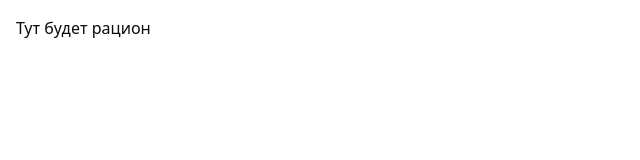
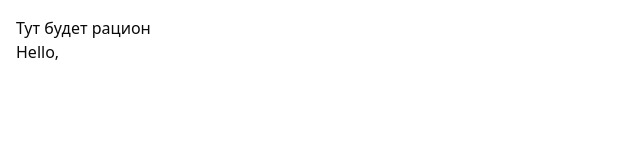
Before and after one commit to TIM-APPSTER/FitCart, a React (Vite) app: page /dashboard in a window 1280 px wide. Shown: the top 160 px of the page, without its empty margins (0-640 px from the left). Built offline with nearby package versions, Linux system fonts and the light colour scheme.

Commit message:
feat: alpha 0.37

```diff
--- a/src/pages/AuthPage.tsx
+++ b/src/pages/AuthPage.tsx
@@ -15,6 +15,18 @@ export const AuthPage = () => {
     const LoginSubmit = async (e: React.FormEvent<HTMLFormElement>) => {
         e.preventDefault();
         try {
+            if (login) {
+                const {data, error} = await supabase.auth.signInWithPassword({
+                    email: email,
+                    password: password
+                })
+                if (error) {
+                    alert("Ошибка входа: " + error.message);
+                } else {
+                    console.log("Welcome!", data)
+                    navigate('./dashboard')
+                }
+            } else {
                 const {data, error} = await supabase.auth.signUp({
                     email: email,
                     password: password
@@ -22,7 +34,12 @@ export const AuthPage = () => {
                 console.log(data)
                 if (error) {
                     console.error("Error:", error);
+                } else {
+                    console.log("Welcome! Enter your new password and continue!")
+                    setLogin(true);
                 }
+            }
+
         } catch (error) {
             console.error(error)
         } finally {
--- a/src/pages/Dashboard.tsx
+++ b/src/pages/Dashboard.tsx
@@ -1,3 +1,12 @@
+import {supabase} from "@/lib/supabase.ts";
+
 export const Dashboard = () => {
-    return <div className={"p-4"}>Тут будет рацион</div>
+    return (
+        <>
+            <div className={"p-4"}>
+                <h1>Тут будет рацион</h1>
+                <h2>Hello, {}</h2>
+            </div>
+        </>
+    )
 }
```
Lines whose indentation alone changed are shown as unchanged.
